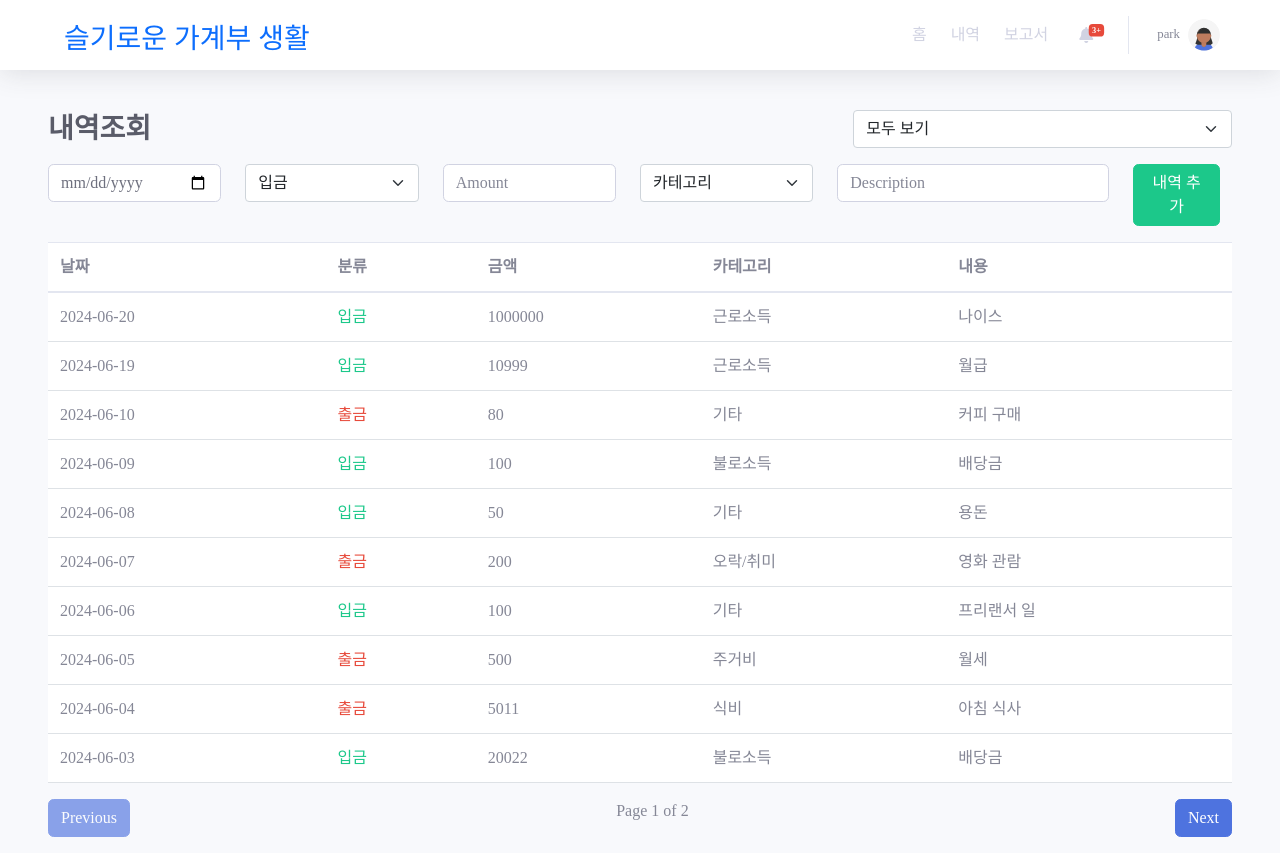
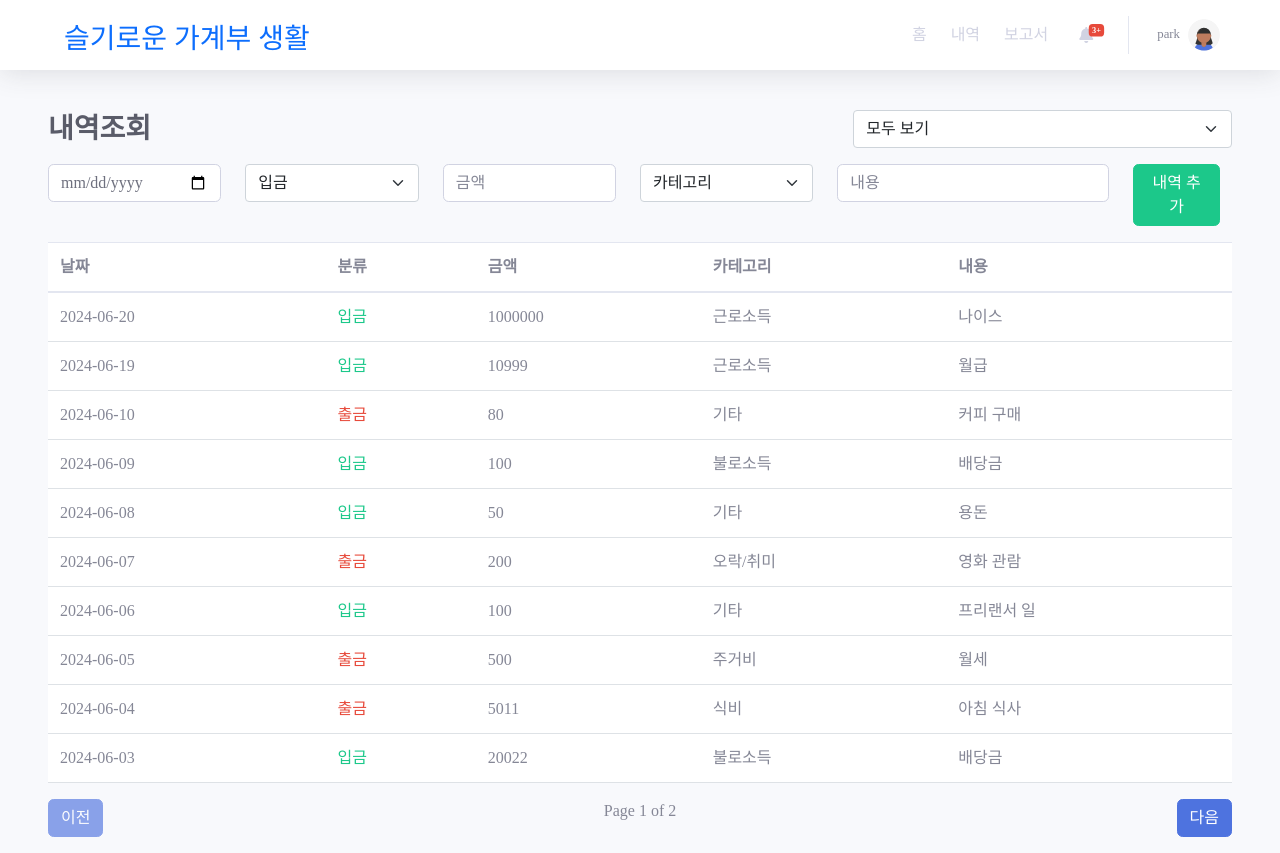
Before and after one commit to isj0228/sulgasaeng, a Vue app in the folder Skeleton_project/: page /record in a window 1280 px wide. Built offline with nearby package versions, Linux system fonts and the light colour scheme; data requests are answered from the project's data file; a web font is replaced by a local one.

Commit message:
한글화

```diff
--- a/Skeleton_project/src/components/TransactionModal.vue
+++ b/Skeleton_project/src/components/TransactionModal.vue
@@ -9,22 +9,22 @@
         </div>
         <div class="modal-body">
           <div class="mb-3">
-            <label for="transactionDate" class="form-label">Date</label>
+            <label for="transactionDate" class="form-label">날짜</label>
             <input id="transactionDate" v-model="editableTransaction.date" type="date" class="form-control">
           </div>
           <div class="mb-3">
-            <label for="transactionType" class="form-label">Type</label>
+            <label for="transactionType" class="form-label">분류</label>
             <select id="transactionType" v-model="editableTransaction.type" class="form-select">
               <option value="입금">입금</option>
               <option value="출금">출금</option>
             </select>
           </div>
           <div class="mb-3">
-            <label for="transactionAmount" class="form-label">Amount</label>
+            <label for="transactionAmount" class="form-label">금액</label>
             <input id="transactionAmount" v-model="editableTransaction.amount" type="number" class="form-control">
           </div>
           <div class="mb-3">
-            <label for="transactionCategory" class="form-label">Category</label>
+            <label for="transactionCategory" class="form-label">카테고리</label>
             <select id="transactionCategory" v-model="selectedCategory" class="form-select" @change="handleCategoryChange">
               <option disabled value="">Select a category</option>
               <option v-for="category in currentCategories" :key="category" :value="category">
@@ -37,14 +37,14 @@
             </div>
           </div>
           <div class="mb-3">
-            <label for="transactionDesc" class="form-label">Description</label>
+            <label for="transactionDesc" class="form-label">내용</label>
             <textarea v-model="editableTransaction.desc" class="form-control" id="transactionDesc" rows="3"></textarea>
           </div>
         </div>
         <div class="modal-footer">
-          <button type="button" class="btn btn-secondary" data-bs-dismiss="modal">Close</button>
-          <button type="button" class="btn btn-danger" @click="deleteTransaction">Delete</button>
-          <button type="button" class="btn btn-primary" @click="saveChanges">Save Changes</button>
+          <button type="button" class="btn btn-secondary" data-bs-dismiss="modal">닫기</button>
+          <button type="button" class="btn btn-danger" @click="deleteTransaction">삭제</button>
+          <button type="button" class="btn btn-primary" @click="saveChanges">변경 저장</button>
         </div>
       </div>
     </div>
--- a/Skeleton_project/src/pages/Record.vue
+++ b/Skeleton_project/src/pages/Record.vue
@@ -25,7 +25,7 @@
             </select>
           </div>
           <div class="col-md-2">
-            <input v-model="newTransaction.amount" type="number" class="form-control" placeholder="Amount" required />
+            <input v-model="newTransaction.amount" type="number" class="form-control" placeholder="금액" required />
           </div>
 
           <div class="col-md-2">
@@ -43,7 +43,7 @@
           </div>
 
           <div class="col-md-3">
-            <input v-model="newTransaction.desc" class="form-control" placeholder="Description" required />
+            <input v-model="newTransaction.desc" class="form-control" placeholder="내용" required />
           </div>
           <div class="col-md-1 pe-0">
             <button type="submit" class="btn btn-success w-100">내역 추가</button>
@@ -77,9 +77,9 @@
         </table>
         <!-- 페이지 네비게이션 -->
         <div class="d-flex justify-content-between mb-3">
-          <button class="btn btn-primary" @click="prevPage" :disabled="currentPage === 1">Previous</button>
+          <button class="btn btn-primary" @click="prevPage" :disabled="currentPage === 1">이전</button>
           <span>Page {{ currentPage }} of {{ totalPages }}</span>
-          <button class="btn btn-primary" @click="nextPage" :disabled="currentPage === totalPages">Next</button>
+          <button class="btn btn-primary" @click="nextPage" :disabled="currentPage === totalPages">다음</button>
         </div>
 
         <!-- 새로운 내역 추가 폼 -->
```
